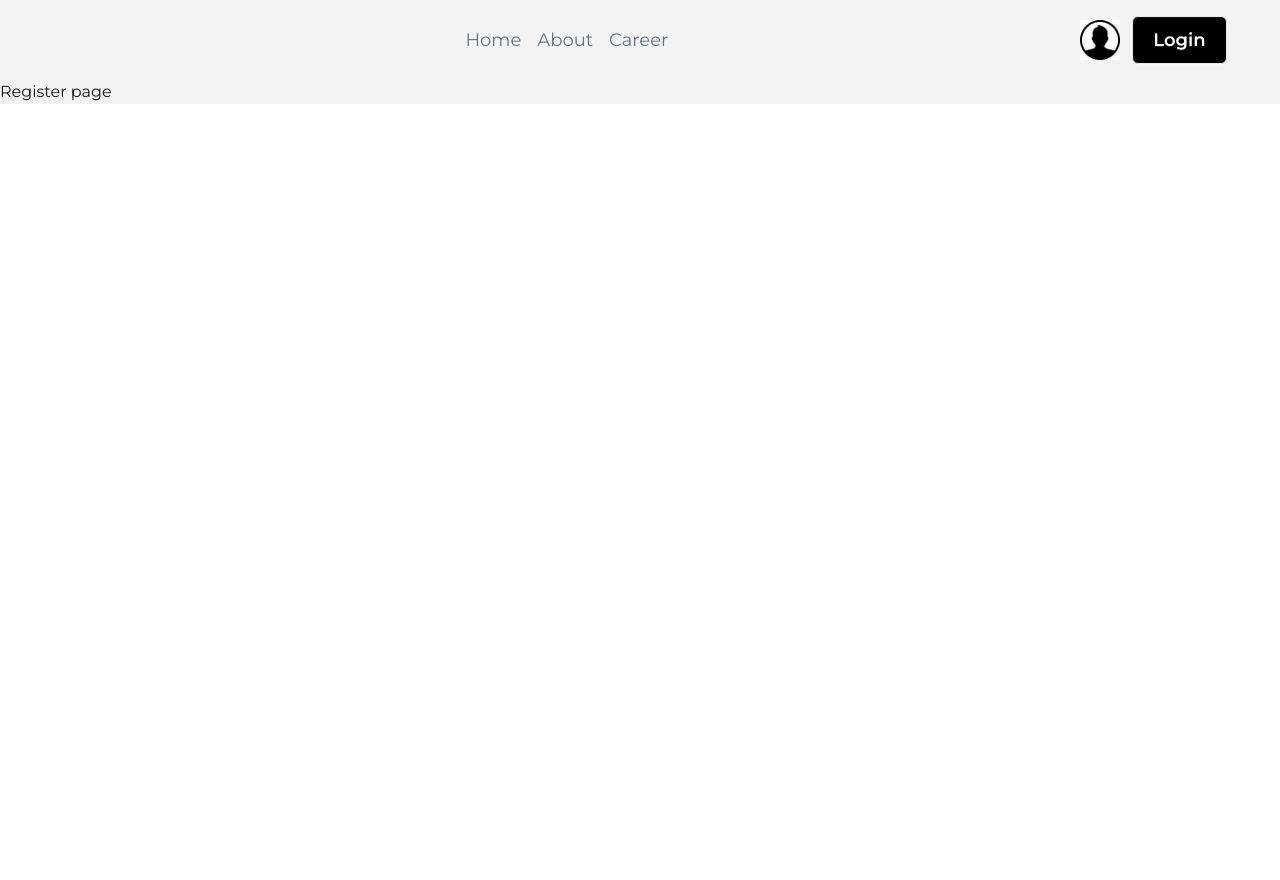
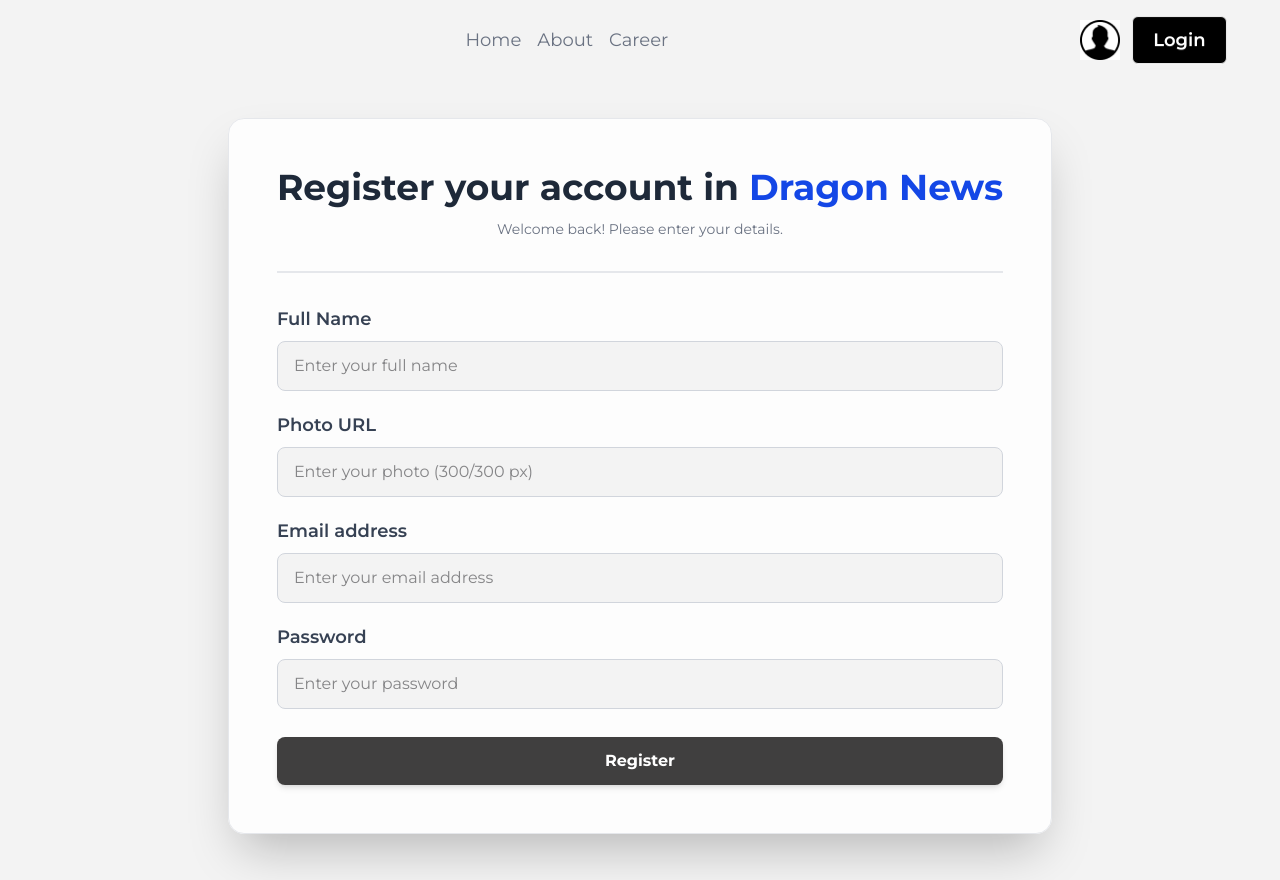
Before and after one commit to Pinon1345/Dragon-News-Project, a Next.js app: page /register in a window 1280 px wide. Before the commit the page ends 800 px from the top, so only its background shows below. Built offline with nearby package versions, Linux system fonts and the light colour scheme.

Commit message:
setting up better auth and install db adapter and connect better auth to mongobd through adapter

```diff
--- a/package.json
+++ b/package.json
@@ -9,11 +9,15 @@
     "lint": "eslint"
   },
   "dependencies": {
+    "@better-auth/mongo-adapter": "^1.6.15",
+    "better-auth": "^1.6.15",
     "date-fns": "^4.4.0",
+    "mongodb": "^7.2.0",
     "next": "16.2.7",
     "react": "19.2.4",
     "react-dom": "19.2.4",
     "react-fast-marquee": "^1.6.5",
+    "react-hook-form": "^7.77.0",
     "react-icons": "^5.6.0"
   },
   "devDependencies": {
--- a/src/app/(auth)/login/page.jsx
+++ b/src/app/(auth)/login/page.jsx
@@ -1,6 +1,22 @@
+"use client";
+
+import Link from 'next/link';
 import React from 'react';
+import { useForm } from 'react-hook-form';
 
 const LoginPage = () => {
+
+    const {
+        register,
+        handleSubmit,
+        watch,
+        formState: { errors }
+    } = useForm()
+
+    const handleLoginFunc = (data) => {
+        console.log("Form Data", data);
+    }
+
     return (
         <div className='container w-11/12 mx-auto min-h-screen flex flex-col justify-center items-center'>
 
@@ -15,12 +31,14 @@ const LoginPage = () => {
                 </h2>
 
                 <p className="text-center text-sm text-gray-500 mb-8 mt-3">
-                    Welcome back! Please enter your details.
+                    Welcome! Please enter your details.
                 </p>
 
                 {/* Form */}
 
-                <form className="space-y-4 border-t-2 border-gray-200 pt-8">
+                <form
+                    onSubmit={handleSubmit(handleLoginFunc)}
+                    className="space-y-4 border-t-2 border-gray-200 pt-8">
 
                     {/* Email */}
 
@@ -32,7 +50,9 @@ const LoginPage = () => {
                             type="email"
                             placeholder="Enter your email address"
                             className="bg-[#F3F3F3] mt-2 w-full px-4 py-3 rounded-lg border border-gray-300 focus:outline-none focus:ring-2 focus:ring-blue-600 focus:border-blue-600 transition"
+                            {...register("email", { required: "Email field is required" })}
                         />
+                        {errors.email && <p className='mt-2 text-xs font-medium tracking-wide text-red-500'>{errors.email.message}</p>}
                     </div>
 
                     {/* Password */}
@@ -45,7 +65,9 @@ const LoginPage = () => {
                             type="password"
                             placeholder="Enter your password"
                             className="bg-[#F3F3F3] mt-2 w-full px-4 py-3 rounded-lg border border-gray-300 focus:outline-none focus:ring-2 focus:ring-blue-600 focus:border-blue-600 transition"
+                            {...register("password", { required: "Password field is required" })}
                         />
+                        {errors.password && <p className='mt-2 text-xs font-medium tracking-wide text-red-500'>{errors.password.message}</p>}
                     </div>
 
                     {/* Button */}
@@ -61,10 +83,12 @@ const LoginPage = () => {
                 {/* Footer */}
 
                 <p className="text-center text-sm text-gray-500 mt-6">
-                    Dont’t Have An Account ?{" "}
-                    <span className="text-red-600 font-semibold cursor-pointer hover:underline">
-                        Register
-                    </span>
+                    Don’t Have An Account ?{" "}
+                    <Link href={"/register"}>
+                        <span className="text-red-600 font-semibold cursor-pointer hover:underline">
+                            Register
+                        </span>
+                    </Link>
                 </p>
             </div>
         </div>
--- a/src/app/(auth)/register/page.jsx
+++ b/src/app/(auth)/register/page.jsx
@@ -1,9 +1,117 @@
+"use client";
+
+import Link from 'next/link';
 import React from 'react';
+import { useForm } from 'react-hook-form';
 
 const RegisterPage = () => {
+    const {
+        register,
+        handleSubmit,
+        watch,
+        formState: { errors }
+    } = useForm()
+
+    const handleRegisterFunc = (data) => {
+        console.log("Form Data", data);
+        const { name, photo, email, password } = data
+        console.log(name, photo, email, password);
+    }
+
     return (
-        <div>
-            <h2>Register page</h2>
+        <div className='container w-11/12 mx-auto min-h-screen flex flex-col justify-center items-center'>
+
+            {/* Card */}
+
+            <div className=" bg-white/80 backdrop-blur-lg shadow-2xl rounded-2xl border border-gray-200 p-12 mb-10 mt-8">
+
+                {/* Title */}
+
+                <h2 className="text-4xl font-bold text-center text-gray-800 mb-2">
+                    Register your account in <span className="text-blue-700">Dragon News</span>
+                </h2>
+
+                <p className="text-center text-sm text-gray-500 mb-8 mt-3">
+                    Welcome back! Please enter your details.
+                </p>
+
+                {/* Form */}
+
+                <form
+                    onSubmit={handleSubmit(handleRegisterFunc)}
+                    className="space-y-5 border-t-2 border-gray-200 pt-8">
+
+                    {/* Name */}
+
+                    <div>
+                        <label className="text-lg font-semibold text-gray-700">
+                            Full Name
+                        </label>
+                        <input
+                            type="text"
+                            placeholder="Enter your full name"
+                            className="bg-[#F3F3F3] mt-2 w-full px-4 py-3 rounded-lg border border-gray-300 focus:outline-none focus:ring-2 focus:ring-blue-600 focus:border-blue-600 transition"
+                            {...register("name", { required: "Name field is required" })}
+                        />
+                        {errors.name && <p className='mt-2 text-xs font-medium tracking-wide text-red-500'>{errors.name.message}</p>}
+                    </div>
+
+                    {/* Photo */}
+
+                    <div>
+                        <label className="text-lg font-semibold text-gray-700">
+                            Photo URL
+                        </label>
+                        <input
+                            type="text"
+                            placeholder="Enter your photo (300/300 px)"
+                            className="bg-[#F3F3F3] mt-2 w-full px-4 py-3 rounded-lg border border-gray-300 focus:outline-none focus:ring-2 focus:ring-blue-600 focus:border-blue-600 transition"
+                            {...register("photo", { required: "Photo field is required" })}
+                        />
+                        {errors.photo && <p className='mt-2 text-xs font-medium tracking-wide text-red-500'>{errors.photo.message}</p>}
+                    </div>
+
+                    {/* Email */}
+
+                    <div>
+                        <label className="text-lg font-semibold text-gray-700">
+                            Email address
+                        </label>
+                        <input
+                            type="email"
+                            placeholder="Enter your email address"
+                            className="bg-[#F3F3F3] mt-2 w-full px-4 py-3 rounded-lg border border-gray-300 focus:outline-none focus:ring-2 focus:ring-blue-600 focus:border-blue-600 transition"
+                            {...register("email", { required: "Email field is required" })}
+                        />
+                        {errors.email && <p className='mt-2 text-xs font-medium tracking-wide text-red-500'>{errors.email.message}</p>}
+                    </div>
+
+                    {/* Password */}
+
+                    <div>
+                        <label className="text-lg font-semibold text-gray-700">
+                            Password
+                        </label>
+                        <input
+                            type="password"
+                            placeholder="Enter your password"
+                            className="bg-[#F3F3F3] mt-2 w-full px-4 py-3 rounded-lg border border-gray-300 focus:outline-none focus:ring-2 focus:ring-blue-600 focus:border-blue-600 transition"
+                            {...register("password", { required: "Password field is required" })}
+                        />
+                        {errors.password && <p className='mt-2 text-xs font-medium tracking-wide text-red-500'>{errors.password.message}</p>}
+                    </div>
+
+                    {/* Button */}
+
+                    <button
+                        type="submit"
+                        className="w-full mt-2 py-3 rounded-lg bg-[#403F3F] text-white font-bold hover:bg-blue-800 transition-all duration-300 hover:-translate-y-1 hover:shadow-xl shadow-md cursor-pointer"
+                    >
+                        Register
+                    </button>
+                </form>
+
+            </div>
         </div>
     );
 };
--- /dev/null
+++ b/src/lib/auth.js
@@ -0,0 +1,13 @@
+import { betterAuth } from "better-auth";
+import { MongoClient } from "mongodb";
+import { mongodbAdapter } from "better-auth/adapters/mongodb";
+
+const client = new MongoClient(process.env.MONGO_URI);
+const db = client.db();
+
+export const auth = betterAuth({
+    database: mongodbAdapter(db, {
+        // Optional: if you don't provide a client, database transactions won't be enabled.
+        client
+    }),
+});
```
Also changed, not shown: 1 other file (tests, documents, lock files or other folders).
